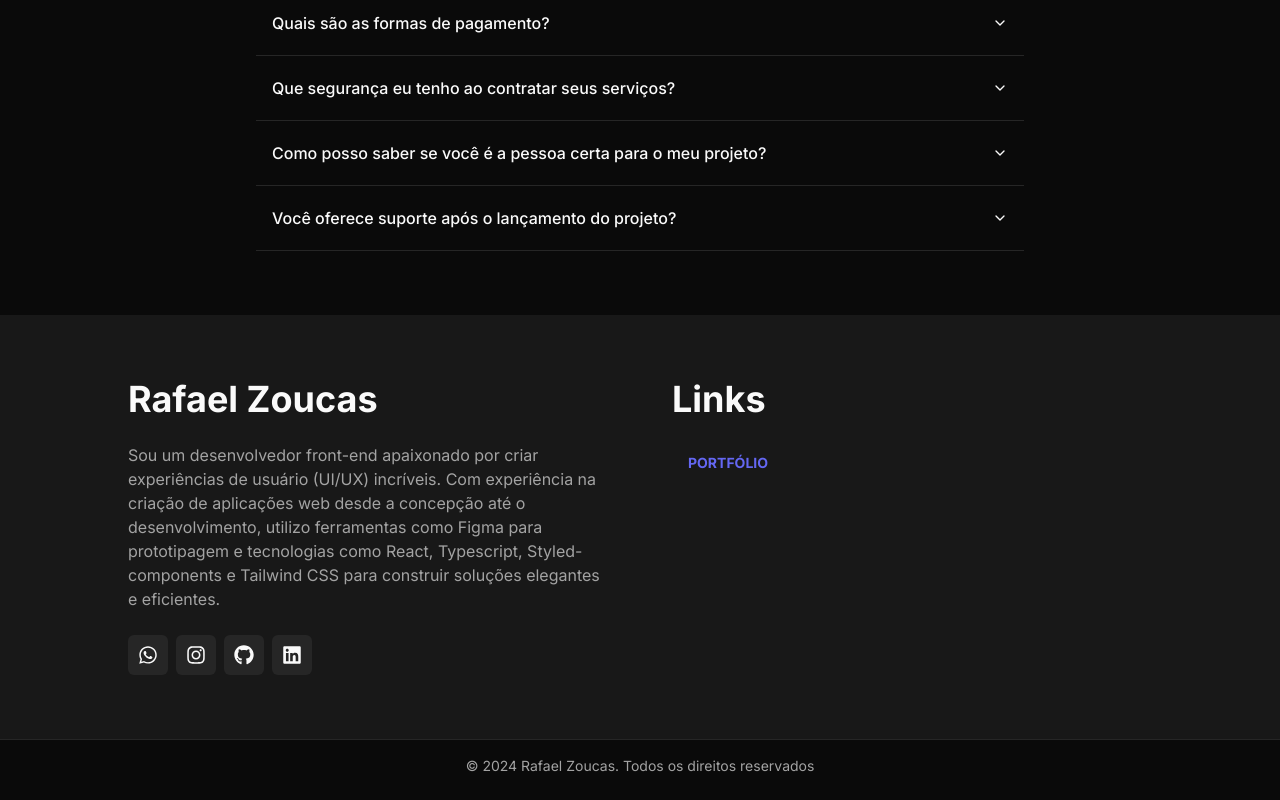
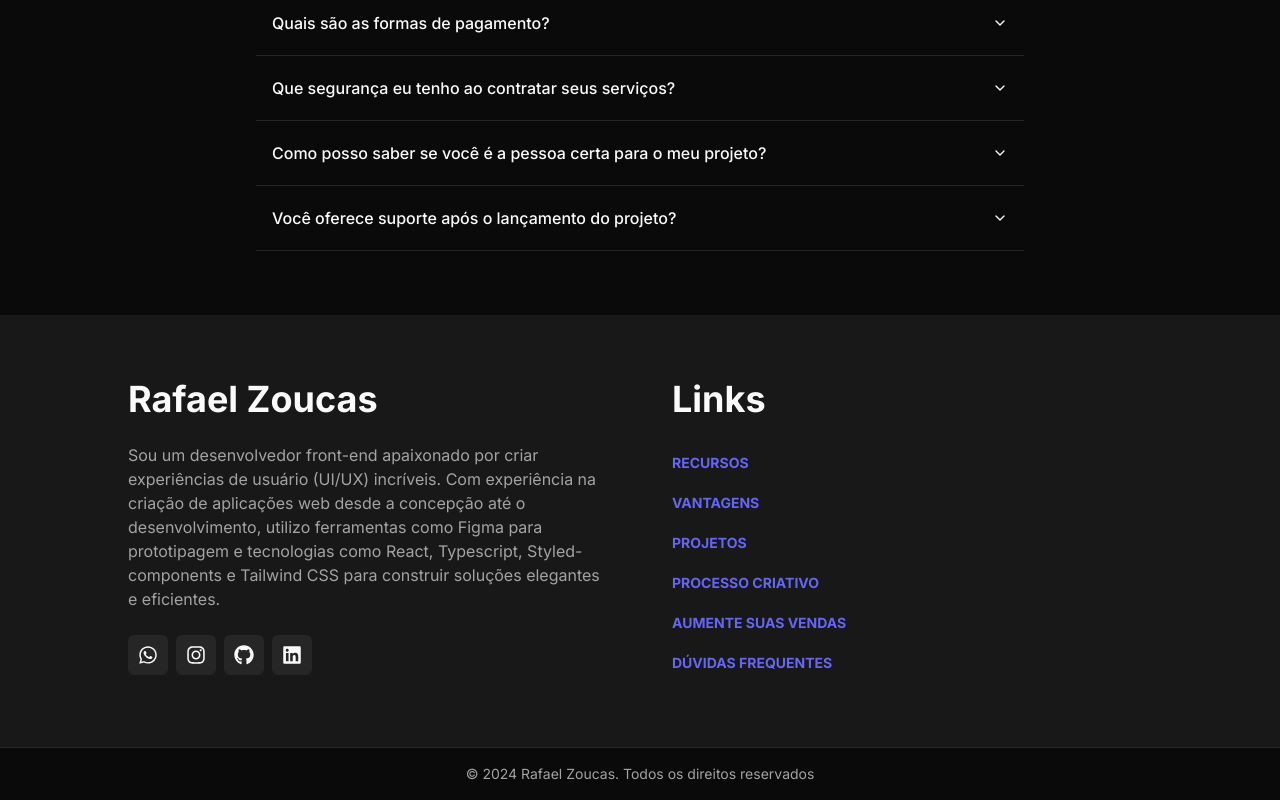
Before and after one commit to rafaelpzoucas/portfolio-v2, a Next.js app: page / in a window 1280 px wide. Shown: the part 3909-4709 px from the top of the page. Built offline with nearby package versions, Linux system fonts and the light colour scheme.

Commit message:
add links

```diff
--- a/src/app/features.tsx
+++ b/src/app/features.tsx
@@ -5,7 +5,7 @@ import { features } from '@/data/features'
 
 export function Features() {
   return (
-    <Section id="solutions" className="flex items-center justify-center">
+    <Section id="features" className="flex items-center justify-center">
       <div className="flex flex-col gap-16 max-w-3xl">
         <H1 className="text-center">{features.title}</H1>
 
--- a/src/app/footer.tsx
+++ b/src/app/footer.tsx
@@ -4,6 +4,33 @@ import { H1 } from '@/components/ui/headings'
 import { profile } from '@/data/profile'
 import { cn } from '@/lib/utils'
 import Link from 'next/link'
+
+const links = [
+  {
+    anchor: '#features',
+    title: 'Recursos',
+  },
+  {
+    anchor: '#benefits',
+    title: 'Vantagens',
+  },
+  {
+    anchor: '#projects',
+    title: 'Projetos',
+  },
+  {
+    anchor: '#creative-steps',
+    title: 'Processo criativo',
+  },
+  {
+    anchor: '#cta',
+    title: 'Aumente suas vendas',
+  },
+  {
+    anchor: '#faq',
+    title: 'Dúvidas frequentes',
+  },
+]
 
 export function Footer() {
   return (
@@ -37,14 +64,16 @@ export function Footer() {
           </div>
 
           <ul>
-            <li>
-              <Link
-                href="/portfolio"
-                className={cn(buttonVariants({ variant: 'link' }))}
-              >
-                Portfólio
-              </Link>
-            </li>
+            {links.map((link) => (
+              <li key={link.anchor}>
+                <Link
+                  href={link.anchor}
+                  className={cn(buttonVariants({ variant: 'link' }), 'px-0')}
+                >
+                  {link.title}
+                </Link>
+              </li>
+            ))}
           </ul>
         </div>
       </div>
--- a/src/app/projects.tsx
+++ b/src/app/projects.tsx
@@ -14,7 +14,7 @@ import { projects } from './portfolio/data'
 
 export function Projects() {
   return (
-    <Section className="flex flex-col items-center gap-16 px-4">
+    <Section id="projects" className="flex flex-col items-center gap-16 px-4">
       <H1>Nossos últimos projetos</H1>
 
       <Carousel className="w-full md:max-w-7xl">
```
